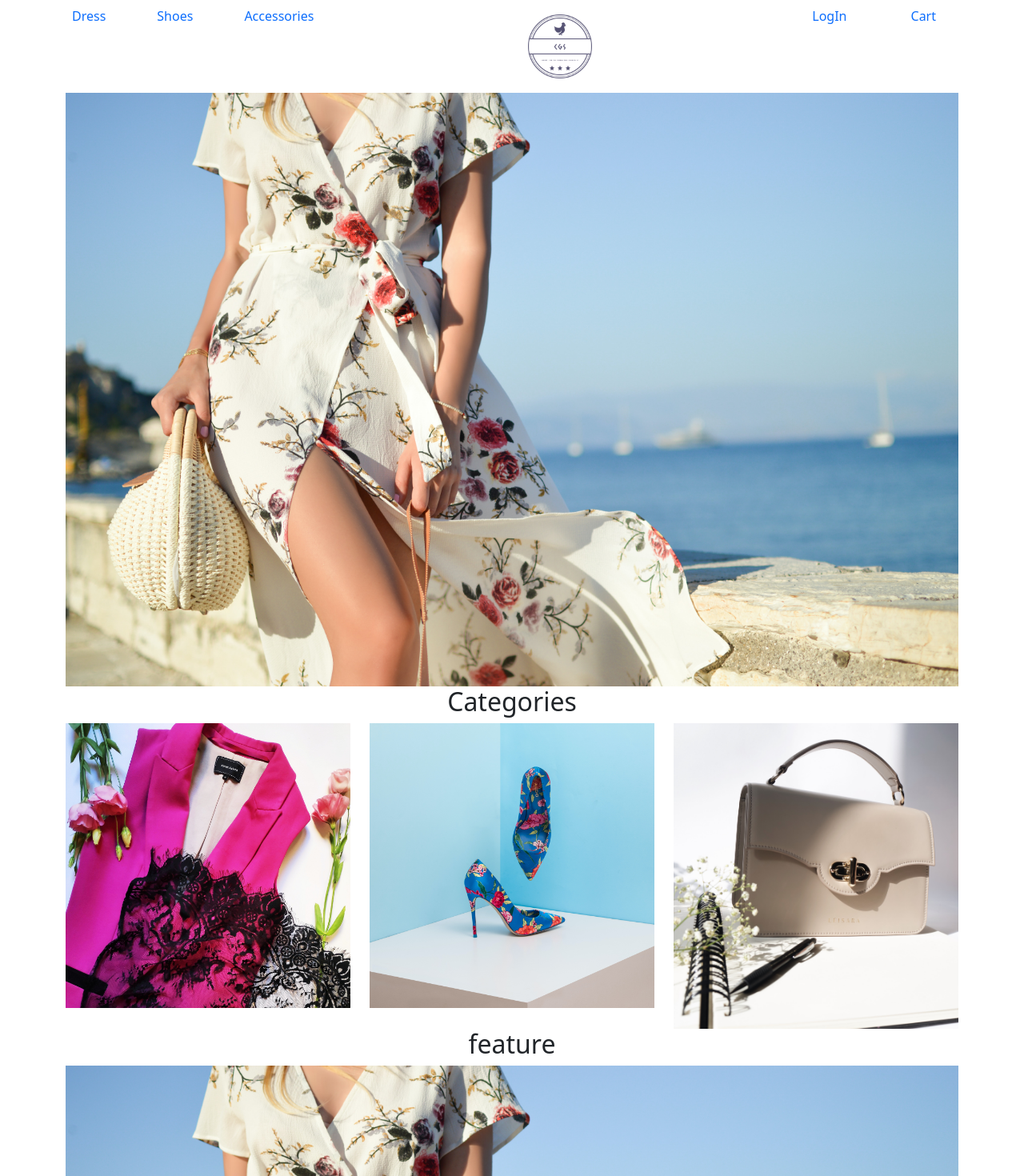
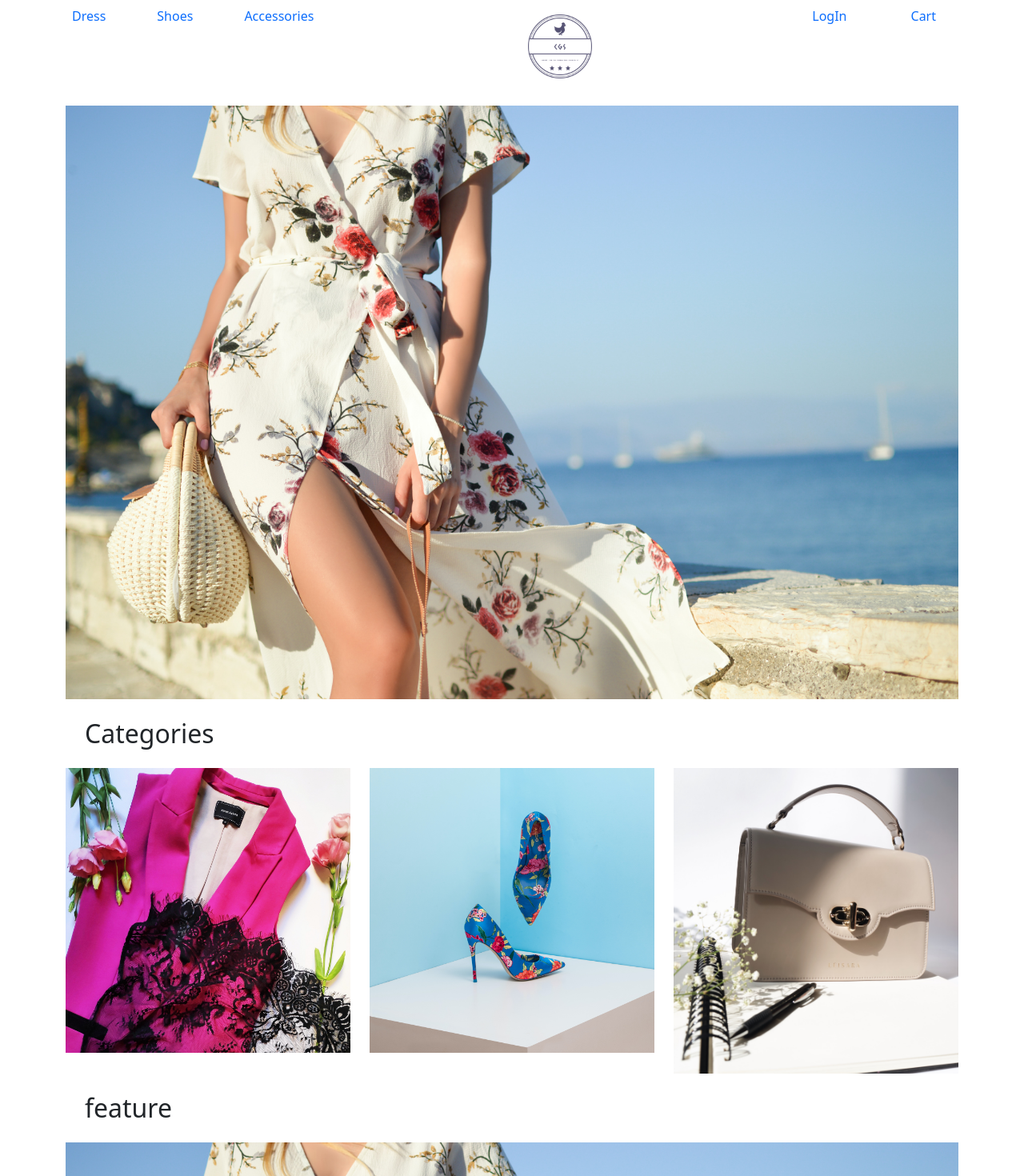
Before and after one commit to shiory602/ecommerceshoppingwebsite, a React (Create React App) app: page / in a window 1280 px wide. Shown: the top 1470 px of the page at 80% size. Built offline with nearby package versions, Linux system fonts and the light colour scheme; no server answers.

Commit message:
fetch the data

```diff
--- a/src/components/Top/Top.jsx
+++ b/src/components/Top/Top.jsx
@@ -8,23 +8,24 @@ import shoes from "./shoes.jpg";
 import bag from "./bag.jpg";
 
 export default function Top() {
-    // const [products, setProducts] = useState([]);
-    // useEffect(() => {
-    //     fetch('https://fakestoreapi.com/products')
-    //         .then((res) => res.json())
-    //         .then((data) => setProducts(data));
-    // }, []);
+    const [products, setProducts] = useState([]);
+    useEffect(() => {
+        fetch('https://fakestoreapi.com/products')
+            .then((res) => res.json())
+            .then((data) => setProducts(data));
+    }, []);
     return(
     <>
+    {console.log(products)}
     <div className="container">
         <div className="row">
             <Header />
         </div>
-        <div className="row">
+        <div className="row mt-3">
             <img src={banner} alt="banner" width="100%" />
         </div>
         <div className="row">
-            <h2>Categories</h2>
+            <h2 className="m-4 d-flex justify-content-between">Categories</h2>
             <div className="col">
                 <img src={dress} alt="dress" width="100%" />
             </div>
@@ -36,7 +37,7 @@ export default function Top() {
             </div>
         </div>
         <div className="row">
-            <h2>feature</h2>
+            <h2 className="m-4 d-flex justify-content-between">feature</h2>
             <img src={banner} alt="banner" width="100%" />
         </div>
         <div className="row">
```
